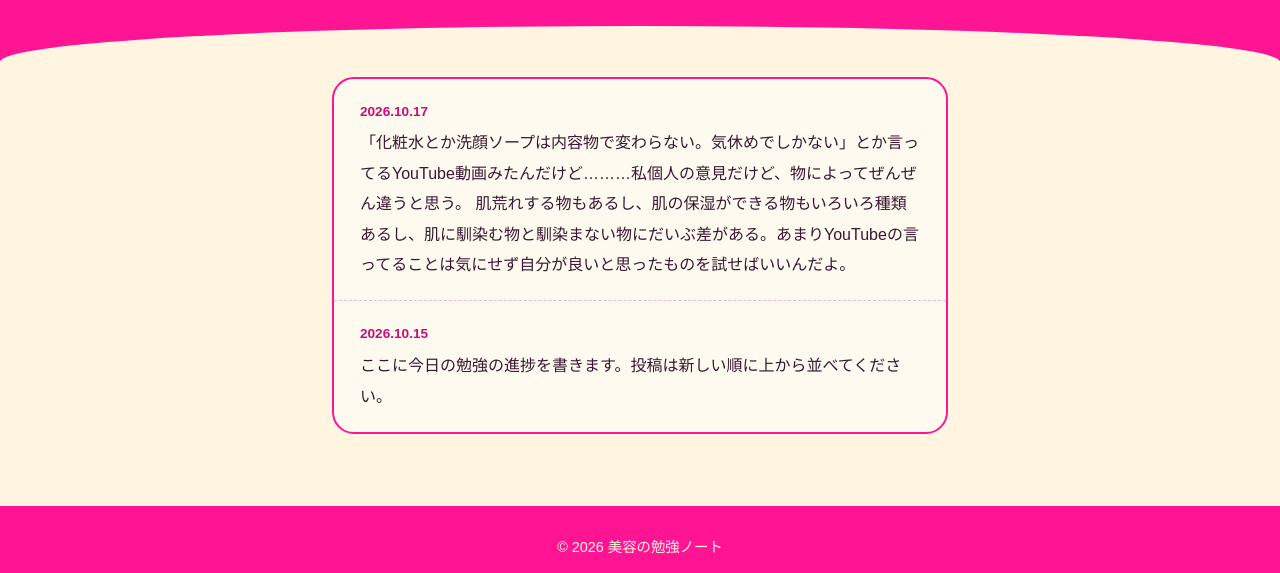
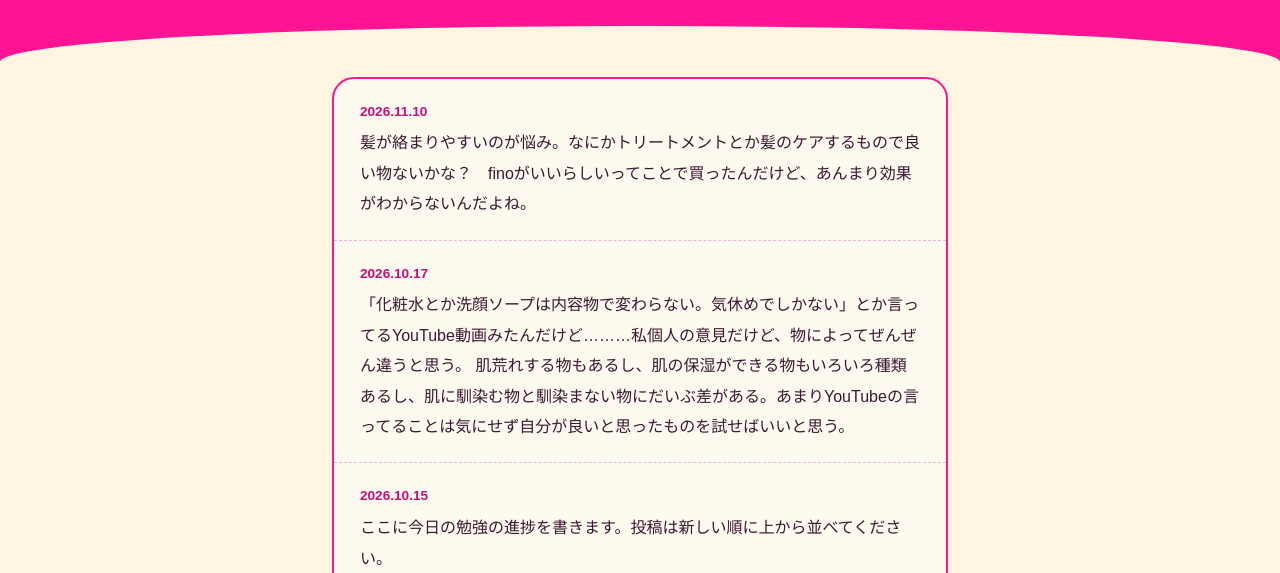
Before and after one commit to Azaleacreativeroom888/fan-cosmetology, a plain HTML site: page blog.html in a window 1280 px wide. Shown: the part 222-795 px from the top of the page. Drawn offline with Linux system fonts and the light colour scheme; a web font is replaced by a local one.

Commit message:
Fix wording in blog post content

```diff
--- a/blog.html
+++ b/blog.html
@@ -67,8 +67,9 @@ footer{background:var(--pink);color:var(--cream);text-align:center;padding:28px
 
 <main>
   <div class="feed">
+    <article class="post"><time datetime="2026-11-10">2026.11.10</time><p>髪が絡まりやすいのが悩み。なにかトリートメントとか髪のケアするもので良い物ないかな？　finoがいいらしいってことで買ったんだけど、あんまり効果がわからないんだよね。</p></article>
     <article class="post"><time datetime="2026-10-17">2026.10.17</time><p>「化粧水とか洗顔ソープは内容物で変わらない。気休めでしかない」とか言ってるYouTube動画みたんだけど………私個人の意見だけど、物によってぜんぜん違うと思う。
-    肌荒れする物もあるし、肌の保湿ができる物もいろいろ種類あるし、肌に馴染む物と馴染まない物にだいぶ差がある。あまりYouTubeの言ってることは気にせず自分が良いと思ったものを試せばいいんだよ。</p></article>
+    肌荒れする物もあるし、肌の保湿ができる物もいろいろ種類あるし、肌に馴染む物と馴染まない物にだいぶ差がある。あまりYouTubeの言ってることは気にせず自分が良いと思ったものを試せばいいと思う。</p></article>
     <article class="post"><time datetime="2026-10-15">2026.10.15</time><p>ここに今日の勉強の進捗を書きます。投稿は新しい順に上から並べてください。</p></article>
   </div>
 </main>
```
